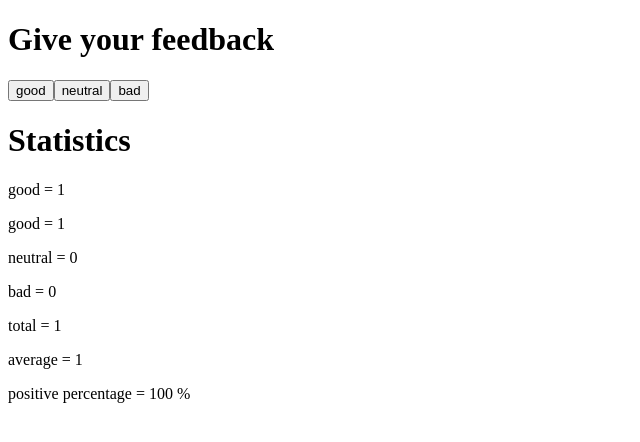
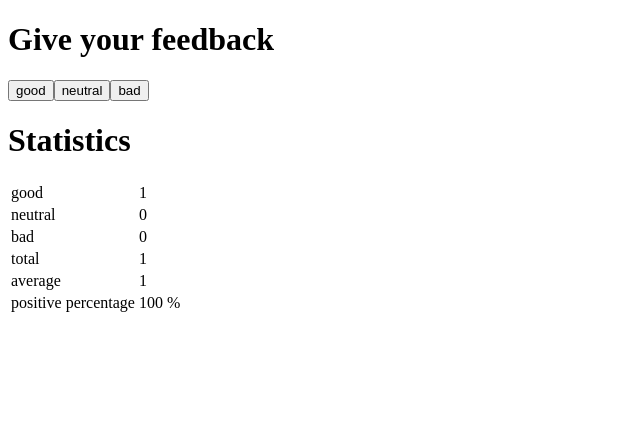
Before and after one commit to rakshithapatel08/fs-open-exercises, a React (Vite) app in the folder part1/Unicafe/: page / in a window 1280 px wide. Both pictures are taken after a click on the button "good". Shown: the top 442 px of the page, without its empty margins (0-640 px from the left). Built offline with nearby package versions, Linux system fonts and the light colour scheme.

Commit message:
exercise 1.11

```diff
--- a/part1/Unicafe/src/App.jsx
+++ b/part1/Unicafe/src/App.jsx
@@ -53,13 +53,16 @@
   return (
     <>
       <h1>Statistics</h1>
-      <StatisticLine text="good" value={good} />
+      <table>
+        <tbody>
           <StatisticLine text="good" value={good} />
           <StatisticLine text="neutral" value={neutral} />
           <StatisticLine text="bad" value={bad} />
           <StatisticLine text="total" value={good + neutral + bad} />
           <StatisticLine text="average" value={(good - bad) / (good + neutral + bad)} />
           <StatisticLine text="positive percentage" value={good / (good + neutral + bad) * 100 + " %"} />
+        </tbody>
+      </table>
     </>
   )
 }
@@ -68,7 +71,10 @@
 const StatisticLine = ({ text, value }) => {
   return (
     <>
-      <p>{text} = {value}</p>
+      <tr>
+        <td>{text}</td>
+        <td>{value}</td>
+      </tr>
     </>
   )
 }
```
Lines whose indentation alone changed are shown as unchanged.
